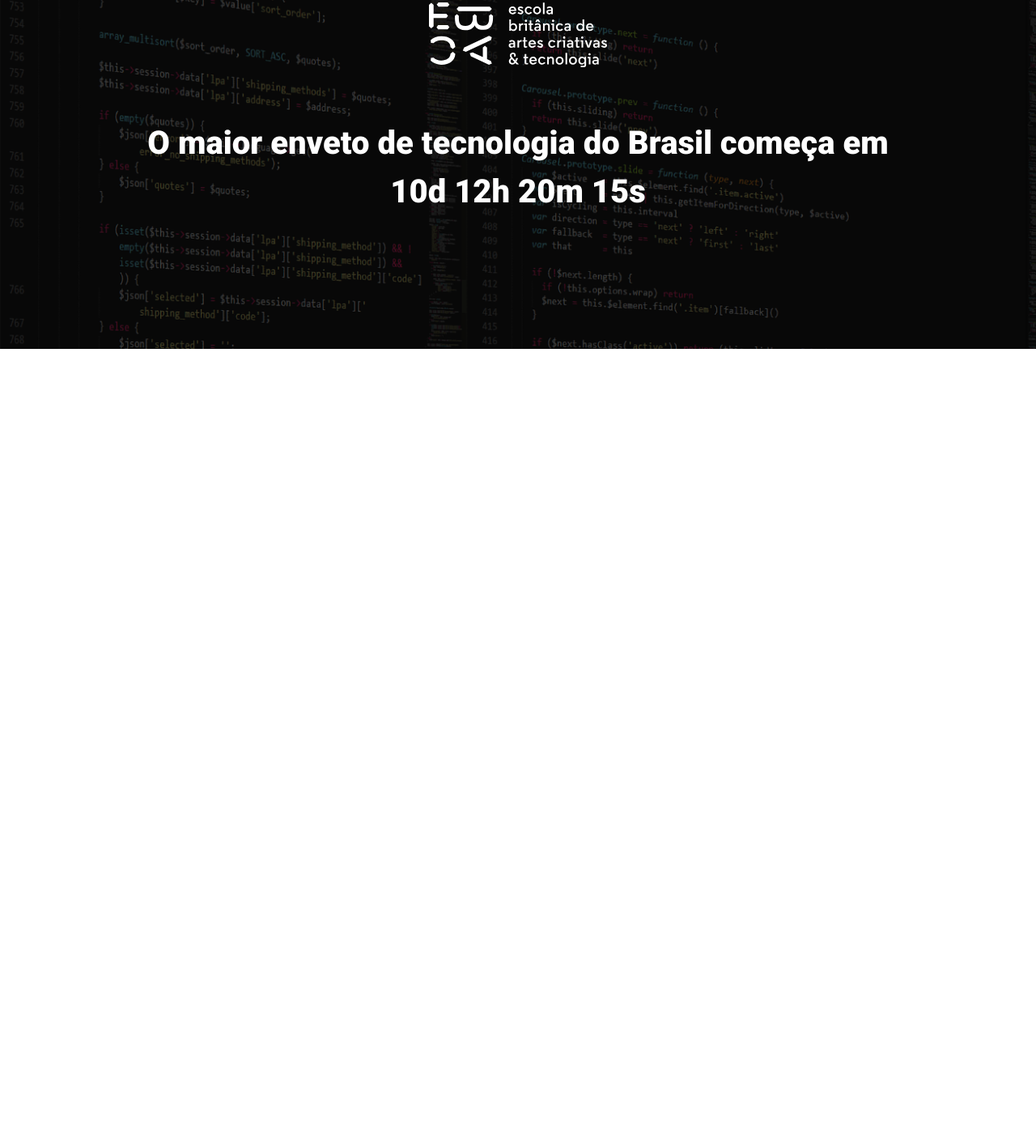
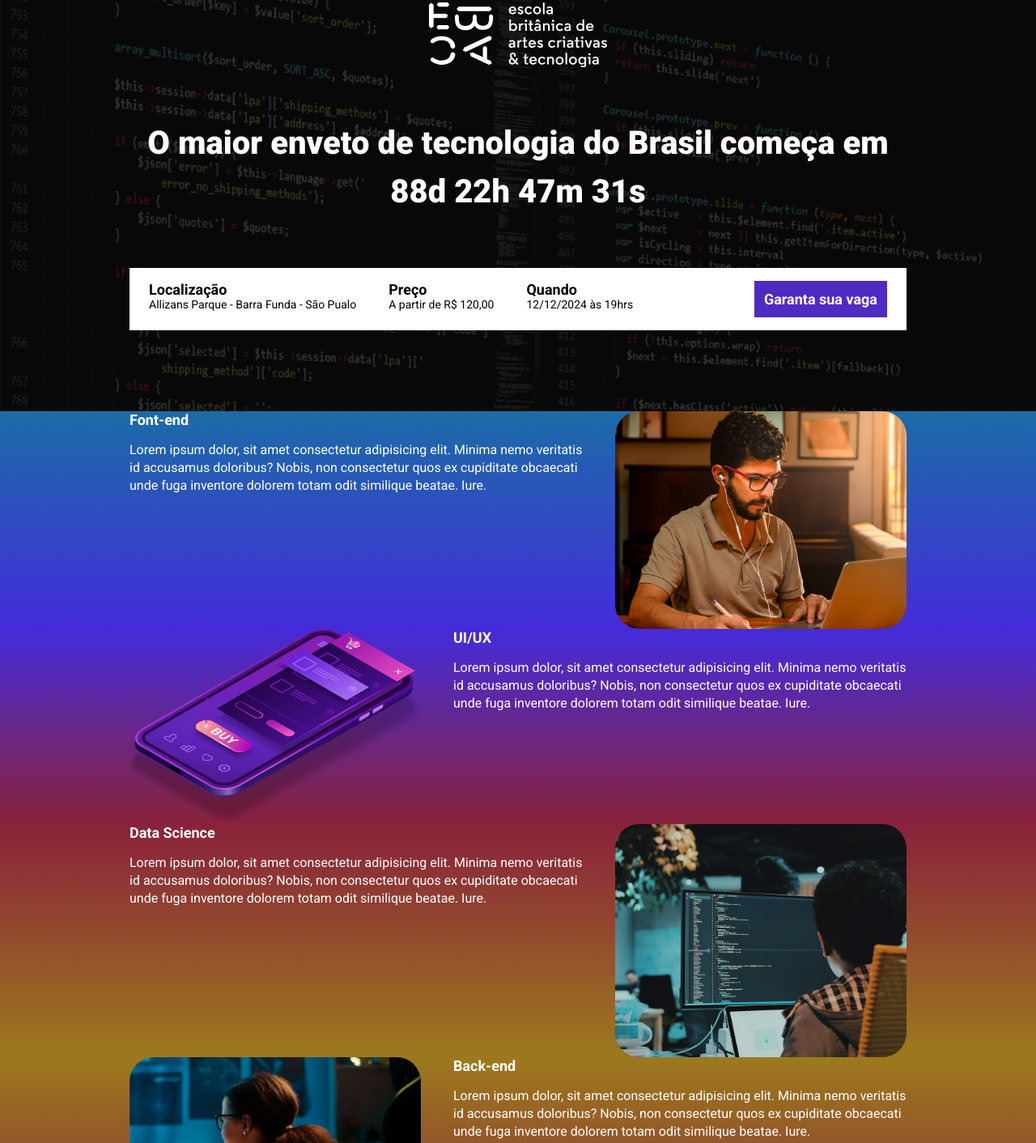
Before and after one commit to VithorMatos/EBAC_TALKS, a website built with Parcel: page src/index.html in a window 1280 px wide. Shown: the part 61-1473 px from the top of the page at 81% size. Before the commit the page ends 800 px from the top, so only its background shows below. Built offline with nearby package versions, Linux system fonts and the light colour scheme.

Commit message:
criando a contagem regressiva

```diff
--- a/package.json
+++ b/package.json
@@ -1,9 +1,9 @@
 {
   "name": "ebac_talks",
   "version": "1.0.0",
-  "main": "index.js",
   "scripts": {
     "dev": "parcel src/index.html src/styles/main.scss src/scripts/main.js",
+    "build": "parcel build src/index.html",
     "test": "echo \"Error: no test specified\" && exit 1"
   },
   "keywords": [],
--- a/src/index.html
+++ b/src/index.html
@@ -9,17 +9,83 @@
     <link rel="preconnect" href="https://fonts.gstatic.com" crossorigin>
     <link href="https://fonts.googleapis.com/css2?family=Roboto:ital,wght@0,400;0,700;0,900;1,100&display=swap" rel="stylesheet">
     <link rel="stylesheet" href="styles/main.scss">
-
-    <script src="scripts/main.js"></script>
+    <link rel="stylesheet" href="https://unpkg.com/aos@next/dist/aos.css"/>
 </head>
 <body>
     <header class="hero">
         <div class="container">
             <img class="hero__logo" src="images/ebac_logo.svg" alt="EBAC">
             <p class="hero__text">
-                O maior enveto de tecnologia do Brasil começa em 10d 12h 20m 15s
+                O maior enveto de tecnologia do Brasil começa em <span id="contador"></span>
             </p>
+            <div class="infos-bar">
+                <ul class="infos-bar__infos">
+                    <li class="infos-bar__infos__item">
+                        <b>Localização</b>
+                        Allizans Parque - Barra Funda - São Pualo
+                    </li>
+                    <li class="infos-bar__infos__item">
+                        <b>Preço</b>
+                        A partir de R$ 120,00
+                    </li>
+                    <li class="infos-bar__infos__item">
+                        <b>Quando</b>
+                        12/12/2024 às 19hrs
+                    </li>
+                </ul>
+                <a href="#" class="button button--primary">
+                    Garanta sua vaga
+                </a>
+            </div>
         </div>
     </header>
+
+    <section class="event event--frontend">
+        <div class="container" data-aos="fade-right">
+            <div class="event__details">
+                <h2 class="event__details__title">Font-end</h2>
+                <p class="event__details__description">
+                    Lorem ipsum dolor, sit amet consectetur adipisicing elit. Minima nemo veritatis id accusamus doloribus? Nobis, non consectetur quos ex cupiditate obcaecati unde fuga inventore dolorem totam odit similique beatae. Iure.
+                </p>
+            </div>
+            <img class="event__image" src="images/frontend.png" alt="Front-end">
+        </div>
+    </section>
+    <section class="event event--ui-ux event--image-left">
+        <div class="container" data-aos="fade-left">
+            <div class="event__details">
+                <h2 class="event__details__title">UI/UX</h2>
+                <p class="event__details__description">
+                    Lorem ipsum dolor, sit amet consectetur adipisicing elit. Minima nemo veritatis id accusamus doloribus? Nobis, non consectetur quos ex cupiditate obcaecati unde fuga inventore dolorem totam odit similique beatae. Iure.
+                </p>
+            </div>
+            <img class="event__image" src="images/ui-ux.png" alt="UI/UX">
+        </div>
+    </section>
+    <section class="event event--data-science">
+        <div class="container" data-aos="fade-right">
+            <div class="event__details">
+                <h2 class="event__details__title">Data Science</h2>
+                <p class="event__details__description">
+                    Lorem ipsum dolor, sit amet consectetur adipisicing elit. Minima nemo veritatis id accusamus doloribus? Nobis, non consectetur quos ex cupiditate obcaecati unde fuga inventore dolorem totam odit similique beatae. Iure.
+                </p>
+            </div>
+            <img class="event__image" src="images/data.png" alt="Data Science">
+        </div>
+    </section>
+    <section class="event event--backend event--image-left">
+        <div class="container" data-aos="fade-left">
+            <div class="event__details">
+                <h2 class="event__details__title">Back-end</h2>
+                <p class="event__details__description">
+                    Lorem ipsum dolor, sit amet consectetur adipisicing elit. Minima nemo veritatis id accusamus doloribus? Nobis, non consectetur quos ex cupiditate obcaecati unde fuga inventore dolorem totam odit similique beatae. Iure.
+                </p>
+            </div>
+            <img class="event__image" src="images/backend.png" alt="Back-end">
+        </div>
+    </section>
+
+    <script src="https://unpkg.com/aos@next/dist/aos.js"></script>
+    <script src="scripts/main.js"></script>
 </body>
 </html>
--- a/src/scripts/main.js
+++ b/src/scripts/main.js
@@ -1 +1,34 @@
-console.log('ola caralho');
+AOS.init();
+
+    const dataDoEvento = new Date("Dec 12, 2024 19:00:00");
+    const timeStampDoEvento = dataDoEvento.getTime();
+
+    const conaAsHoras = setInterval(function(){
+    const agora = new Date();
+    const timeStampAtual = agora.getTime();
+
+    const distanciaAteOEvento = timeStampDoEvento - timeStampAtual;
+
+    const diaEmMs = 1000 * 60 * 60 * 24;
+    const horasEmMs = 1000 * 60 * 60;
+    const minutosEmMs = 1000 * 60
+    const segundosEmMs = 1000
+
+    const diasAteOEvento =  Math.floor(distanciaAteOEvento / diaEmMs);
+    const HorasAteOEvento = Math.floor((distanciaAteOEvento % diaEmMs) / horasEmMs);
+    const minutosAteOEvento = Math.floor((distanciaAteOEvento % horasEmMs) /  minutosEmMs);
+    const segundosAteOEvento = Math.floor((distanciaAteOEvento % minutosEmMs) / segundosEmMs)
+
+
+    console.log(diasAteOEvento);
+    console.log(HorasAteOEvento);
+    console.log(minutosAteOEvento);
+    console.log(segundosAteOEvento);
+
+    document.getElementById('contador').innerHTML = `${diasAteOEvento}d ${HorasAteOEvento}h ${minutosAteOEvento}m ${segundosAteOEvento}s`;
+
+    if(distanciaAteOEvento < 0) {
+        clearInterval(contaAsHoras);
+        document.getElementById('contador').innerHTML = 'Evento expirado'
+    }
+},1000)
--- /dev/null
+++ b/src/styles/_event.scss
@@ -0,0 +1,66 @@
+@use 'variables';
+
+.event {
+    padding: 80 0;
+
+    &--frontend {
+        background-image: linear-gradient(variables.$blue1, variables.$blue2);
+    }
+
+    &--ui-ux {
+        background-image: linear-gradient(variables.$blue2, variables.$pink);
+    }
+
+    &--data-science {
+        background-image: linear-gradient(variables.$pink, variables.$yellow);
+    }
+
+    &--backend {
+        background-image: linear-gradient(variables.$yellow, variables.$pink);
+    }
+
+    &--image-left {
+
+        .container{
+            flex-direction: row-reverse;
+        }
+    }
+
+    .container{
+        display: flex;
+        gap: 40px;
+    }
+
+    &__image {
+        max-width: 360px;
+        border-radius: 30px;
+    }
+
+    &__details {
+
+        &__title {
+            font-size: 18px;
+            font-weight: bold;
+            margin-bottom: 16px;
+        }
+
+        &__description {
+            line-height: 22px;
+        }
+    }
+
+    @media (max-width: 640px) {
+        .container {
+            display: block;
+        }
+
+        &__image {
+            width: 100%;
+        }
+
+        &__details {
+            margin-right: 0;
+            margin-bottom: 16px;
+        }
+    }
+}
--- a/src/styles/_hero.scss
+++ b/src/styles/_hero.scss
@@ -26,7 +26,6 @@
         margin-bottom: 64px;
         font-size: 40px;
         line-height: 60px;
-        color: #fff;
         font-weight: 800;
         text-align: center;
     }
--- /dev/null
+++ b/src/styles/_variables.scss
@@ -0,0 +1,12 @@
+//text
+$textColor: #fff;
+$secondaryTextColor: #000;
+
+//degrade
+$blue1: #1B6CA7;
+$blue2: #442BDB;
+$pink: #89223B;
+$yellow: #9C791D;
+
+//button
+$purple: #4F2AC3
--- /dev/null
+++ b/src/styles/components/_buttons.scss
@@ -0,0 +1,25 @@
+@use '../variables';
+
+.button {
+    padding: 12px;
+    font-size: 18px;
+    font-weight: bold;
+    text-decoration: none;
+    text-align: center;
+    white-space: nowrap;
+
+        &--primary {
+        color: #fff;
+        background-color: variables.$purple;
+    }
+
+    @media (max-width: 1024px) {
+        display: flex;
+        align-items: center;
+    }
+
+    @media (max-width: 640px) {
+        display: block;
+        width: 100%;
+    }
+}
--- /dev/null
+++ b/src/styles/components/_infos_bar.scss
@@ -0,0 +1,42 @@
+@use '../variables';
+
+.infos-bar {
+    padding: 16px 24px;
+    background-color: variables.$textColor;
+    display: flex;
+    justify-content: space-between;
+
+    &__infos {
+        display: flex;
+        gap: 40px;
+
+        &__item {
+            font-size: 14px;
+            color: variables.$secondaryTextColor;;
+
+            b {
+                font-size: 18px;
+                display: block;
+                color: variables.$secondaryTextColor;;
+            }
+        }
+    }
+
+    @media (max-width: 1024px) {
+        &__infos {
+            gap: 16px;
+        }
+    }
+
+    @media (max-width: 640px){
+        display: block;
+
+        &__infos {
+            display: block;
+
+            &__item {
+                margin-bottom: 24px;
+            }
+        }
+    }
+}
--- a/src/styles/main.scss
+++ b/src/styles/main.scss
@@ -1,10 +1,16 @@
 @use 'hero';
+@use 'components/infos_bar';
+@use 'components/buttons';
+@use 'event';
+@use 'variables';
 
 *{
     margin: 0;
     padding: 0;
     box-sizing: border-box;
     font-family: Roboto, sans-serif;
+    color: variables.$textColor;
+    list-style: none;
 }
 
 .container {
@@ -12,11 +18,12 @@
     width: 100%;
     margin: 0 auto;
 
+    @media (max-width: 1024px) {
+        max-width: 90%;
+    }
+
     @media (max-width: 640px) {
         max-width: 80%;
     }
 
-    @media (max-width: 1024px) {
-        max-width: 90%;
-    }
 }
```
